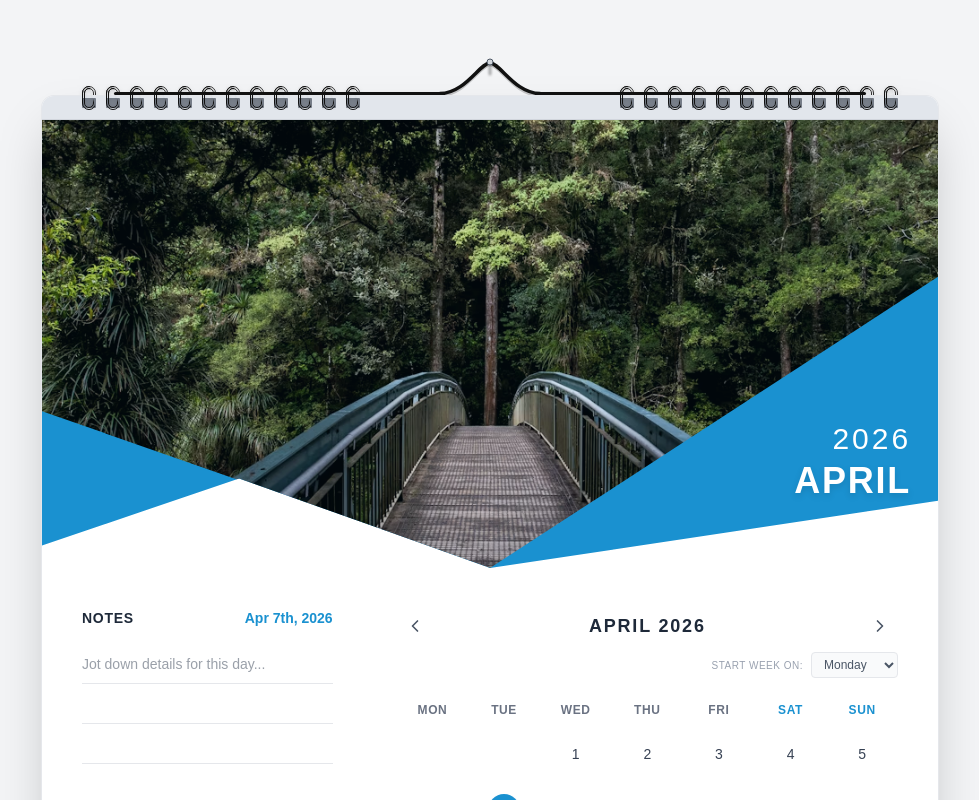
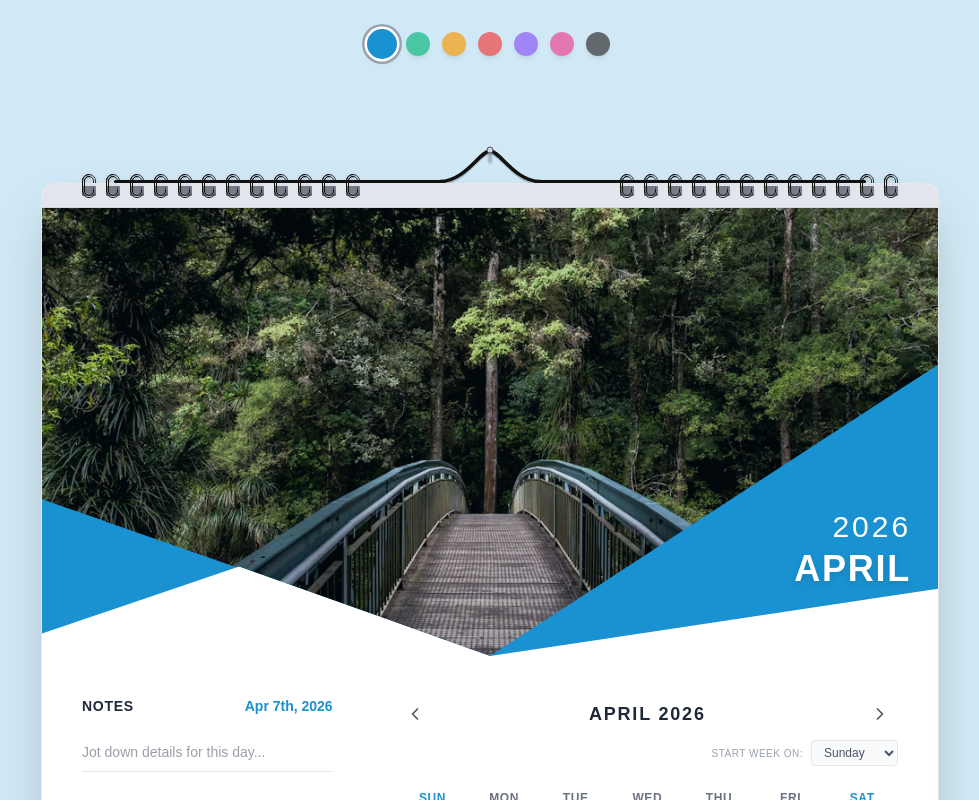
Before and after one commit to sayyed-musab/Interactive-Calendar-Component---takeUForward-Challenge, a Next.js app: page / in a window 1280 px wide. Shown: the top 800 px of the page, without its empty margins (150-1129 px from the left). Built offline with nearby package versions, Linux system fonts and the light colour scheme.

Commit message:
Give option to user to set theme color

```diff
--- a/src/app/page.tsx
+++ b/src/app/page.tsx
@@ -1,10 +1,68 @@
+"use client";
 import WallCalendar from "@/components/WallCalendar";
+import { useState, useEffect } from "react";
+
+const THEME_COLORS: string[][] = [
+  ["#1a91d0", "#d1e9f6"], // Blue -> Light Blue
+  ["#10b981", "#cff5e9"], // Emerald -> Light Emerald
+  ["#f59e0b", "#fef3c7"], // Amber -> Light Amber
+  ["#ef4444", "#fee2e2"], // Red -> Light Red
+  ["#8b5cf6", "#ede9fe"], // Violet -> Light Violet
+  ["#ec4899", "#fce7f3"], // Pink -> Light Pink
+  ["#333333", "#e5e7eb"], // Dark Graphite -> Light Gray
+];
 
 export default function Home() {
+  // Initialize state with the first color pair as default
+  const [themeColor, setThemeColor] = useState<string[]>(THEME_COLORS[0]);
+
+  // 1. Load from localStorage on mount
+  useEffect(() => {
+    const savedColor = localStorage.getItem("calendar-theme");
+    if (savedColor) {
+      try {
+        setThemeColor(JSON.parse(savedColor));
+      } catch (e) {
+        console.error("Failed to parse theme from localStorage", e);
+      }
+    }
+  }, []);
+
+  // 2. Helper function to update state AND localStorage
+  const handleThemeChange = (colorArray: string[]) => {
+    setThemeColor(colorArray);
+    localStorage.setItem("calendar-theme", JSON.stringify(colorArray));
+  };
+
   return (
-    <main className="min-h-screen bg-gray-100 flex items-center justify-center p-4 sm:p-8">
-      <div className="w-full max-w-4xl">
-        <WallCalendar />
+    <main
+      className="min-h-screen flex items-center justify-center p-4 sm:p-8 transition-colors duration-500"
+      style={{ backgroundColor: themeColor[1] }}
+    >
+      <div className="w-full max-w-4xl flex flex-col items-center justify-center transition-transform duration-300">
+        {/* --- WALL COLOR PICKER UI --- */}
+        <div className="w-full flex justify-center gap-3 mb-8">
+          {THEME_COLORS.map((colorArray) => {
+            const firstColor = colorArray[0];
+            const isActive = themeColor[0] === firstColor;
+
+            return (
+              <button
+                key={firstColor}
+                onClick={() => handleThemeChange(colorArray)}
+                className={`w-6 h-6 rounded-full shadow-md transition-all duration-300 ${
+                  isActive
+                    ? "scale-125 ring-2 ring-offset-2 ring-gray-400"
+                    : "hover:scale-110 opacity-70 hover:opacity-100"
+                }`}
+                style={{ backgroundColor: firstColor }}
+                aria-label={`Set theme color to ${firstColor}`}
+              />
+            );
+          })}
+        </div>
+
+        <WallCalendar themeColor={themeColor[0]} />
       </div>
     </main>
   );
--- a/src/components/CalendarGrid.tsx
+++ b/src/components/CalendarGrid.tsx
@@ -20,8 +20,9 @@ interface CalendarGridProps {
   selectedDate: Date;
   onSelectDate: (date: Date) => void;
   notes: Record<string, string>;
-  weekStartsOn: DayOfWeek; // NEW
-  onWeekStartsOnChange: (day: DayOfWeek) => void; // NEW
+  weekStartsOn: DayOfWeek;
+  onWeekStartsOnChange: (day: DayOfWeek) => void;
+  themeColor: string; // NEW
 }
 
 export default function CalendarGrid({
@@ -33,11 +34,9 @@ export default function CalendarGrid({
   notes,
   weekStartsOn,
   onWeekStartsOnChange,
+  themeColor,
 }: CalendarGridProps) {
-  // The base array of days
   const baseDaysOfWeek = ["SUN", "MON", "TUE", "WED", "THU", "FRI", "SAT"];
-
-  // NEW: Dynamically rotate the days array based on the selected start day
   const displayDaysOfWeek = [
     ...baseDaysOfWeek.slice(weekStartsOn),
     ...baseDaysOfWeek.slice(0, weekStartsOn),
@@ -45,8 +44,6 @@ export default function CalendarGrid({
 
   const monthStart = startOfMonth(currentDate);
   const monthEnd = endOfMonth(monthStart);
-
-  // NEW: Pass the `weekStartsOn` option to date-fns so it calculates the grid correctly!
   const startDate = startOfWeek(monthStart, { weekStartsOn });
   const endDate = endOfWeek(monthEnd, { weekStartsOn });
 
@@ -54,7 +51,6 @@ export default function CalendarGrid({
 
   return (
     <div className="w-full flex flex-col">
-      {/* Month Navigation */}
       <div className="flex justify-between items-center mb-2">
         <button
           onClick={onPrevMonth}
@@ -73,7 +69,6 @@ export default function CalendarGrid({
         </button>
       </div>
 
-      {/* NEW: Start Day Selector Dropdown */}
       <div className="flex justify-end items-center mb-6">
         <label className="text-[10px] text-gray-400 uppercase tracking-wider mr-2">
           Start Week On:
@@ -83,7 +78,8 @@ export default function CalendarGrid({
           onChange={(e) =>
             onWeekStartsOnChange(Number(e.target.value) as DayOfWeek)
           }
-          className="text-xs font-medium text-gray-600 bg-gray-50 border border-gray-200 rounded px-2 py-1 focus:outline-none focus:ring-1 focus:ring-[#1a91d0] cursor-pointer"
+          className="text-xs font-medium text-gray-600 bg-gray-50 border border-gray-200 rounded px-2 py-1 focus:outline-none cursor-pointer"
+          style={{ outlineColor: themeColor }} // Dynamic focus outline
         >
           <option value={0}>Sunday</option>
           <option value={1}>Monday</option>
@@ -91,19 +87,19 @@ export default function CalendarGrid({
         </select>
       </div>
 
-      {/* Weekday Headers */}
       <div className="grid grid-cols-7 mb-4">
         {displayDaysOfWeek.map((day) => (
           <div
             key={day}
-            className={`text-center text-xs font-bold tracking-wider ${day === "SUN" || day === "SAT" ? "text-[#1a91d0]" : "text-gray-500"}`}
+            className={`text-center text-xs font-bold tracking-wider ${day === "SUN" || day === "SAT" ? "" : "text-gray-500"}`}
+            // NEW: Dynamic Weekend Colors
+            style={day === "SUN" || day === "SAT" ? { color: themeColor } : {}}
           >
             {day}
           </div>
         ))}
       </div>
 
-      {/* Calendar Days */}
       <div className="grid grid-cols-7 gap-y-4 gap-x-0">
         {calendarDays.map((day, idx) => {
           const isCurrentMonth = isSameMonth(day, monthStart);
@@ -125,16 +121,23 @@ export default function CalendarGrid({
                     className={`w-8 h-8 flex items-center justify-center rounded-full text-sm transition-all
                       ${
                         isSelected
-                          ? "bg-[#1a91d0] text-white shadow-md font-medium"
+                          ? "text-white shadow-md font-medium"
                           : isTodayDate
-                            ? "text-[#1a91d0] font-bold border border-[#1a91d0]"
+                            ? "font-bold border"
                             : "text-gray-700 hover:bg-gray-200 font-medium"
                       }
                     `}
+                    // NEW: Dynamic background for selected, and text/border for today
+                    style={
+                      isSelected
+                        ? { backgroundColor: themeColor }
+                        : isTodayDate
+                          ? { color: themeColor, borderColor: themeColor }
+                          : {}
+                    }
                   >
                     {format(day, "d")}
                   </button>
-
                   {hasNote && (
                     <div className="absolute -bottom-1 w-1.5 h-1.5 bg-red-500 rounded-full"></div>
                   )}
--- a/src/components/WallCalendar.tsx
+++ b/src/components/WallCalendar.tsx
@@ -6,16 +6,13 @@ import CalendarHero from "./CalendarHero";
 import CalendarGrid from "./CalendarGrid";
 import Notes from "./Notes";
 
-// Types for our days (0 = Sunday, 1 = Monday, etc.)
 type DayOfWeek = 0 | 1 | 2 | 3 | 4 | 5 | 6;
 
-export default function WallCalendar() {
+export default function WallCalendar({ themeColor }: { themeColor: string }) {
   const [currentDate, setCurrentDate] = useState(new Date());
   const [selectedDate, setSelectedDate] = useState<Date>(new Date());
   const [notes, setNotes] = useState<Record<string, string>>({});
-
-  // NEW: State for the start day of the week (Default: 1 for Monday)
-  const [weekStartsOn, setWeekStartsOn] = useState<DayOfWeek>(1);
+  const [weekStartsOn, setWeekStartsOn] = useState<DayOfWeek>(0);
 
   useEffect(() => {
     const savedNotes = localStorage.getItem("calendar-notes");
@@ -26,10 +23,7 @@ export default function WallCalendar() {
 
   const handleNextMonth = () => setCurrentDate(addMonths(currentDate, 1));
   const handlePrevMonth = () => setCurrentDate(subMonths(currentDate, 1));
-
-  const handleSelectDate = (date: Date) => {
-    setSelectedDate(date);
-  };
+  const handleSelectDate = (date: Date) => setSelectedDate(date);
 
   const handleNoteChange = (text: string) => {
     if (!selectedDate) return;
@@ -45,14 +39,11 @@ export default function WallCalendar() {
   const currentNoteText = activeDateKey ? notes[activeDateKey] || "" : "";
 
   return (
-    <div className="relative mt-16 w-full max-w-4xl mx-auto transition-transform duration-300">
-      {/* --- TOP BINDING & WALL HANGER UI --- */}
+    <div className="relative mt-24 w-full max-w-4xl mx-auto transition-transform duration-300">
+      {/* --- TOP BINDING & WALL HANGER UI (Kept Exactly the Same) --- */}
       <div className="absolute -top-5 left-0 w-full flex justify-center pointer-events-none">
-        {/* Horizontal Hanger Wire */}
         <div className="absolute top-4 left-[6%] sm:left-[8%] right-[50%] h-0.75 bg-[#111] mr-11.25 rounded-l-full shadow-sm z-10"></div>
         <div className="absolute top-4 left-[50%] right-[6%] sm:right-[8%] h-0.75 bg-[#111] ml-11.25 rounded-r-full shadow-sm z-10"></div>
-
-        {/* Central SVG Hanger Swoop & Nail */}
         <div className="absolute -top-4.5 left-1/2 -translate-x-1/2 w-25 h-10 z-0">
           <svg viewBox="0 0 100 40" className="w-full h-full overflow-visible">
             <path
@@ -90,17 +81,12 @@ export default function WallCalendar() {
             />
           </svg>
         </div>
-
-        {/* The Double-Loop Spirals and Paper Holes */}
         <div className="w-full flex justify-between px-4 sm:px-10 mt-3">
-          {/* Left Group of Spirals */}
           <div className="flex gap-1.5 sm:gap-2.5">
             {[...Array(12)].map((_, i) => (
               <div
                 key={`l-${i}`}
-                className={`relative w-3.5 h-7 flex-col items-center ${
-                  i >= 8 ? "hidden sm:flex" : "flex"
-                }`}
+                className={`relative w-3.5 h-7 flex-col items-center ${i >= 8 ? "hidden sm:flex" : "flex"}`}
               >
                 <div className="absolute -top-0.5 w-3.5 h-6 border-double border-[3px] border-[#333] rounded-full z-0 drop-shadow-sm"></div>
                 <div className="absolute top-2.5 w-3.5 h-2.5 bg-[#7a818c] rounded-[1px] shadow-inner z-20"></div>
@@ -108,15 +94,11 @@ export default function WallCalendar() {
               </div>
             ))}
           </div>
-
-          {/* Right Group of Spirals */}
           <div className="flex gap-1.5 sm:gap-2.5">
             {[...Array(12)].map((_, i) => (
               <div
                 key={`r-${i}`}
-                className={`relative w-3.5 h-7 flex-col items-center ${
-                  i >= 8 ? "hidden sm:flex" : "flex"
-                }`}
+                className={`relative w-3.5 h-7 flex-col items-center ${i >= 8 ? "hidden sm:flex" : "flex"}`}
               >
                 <div className="absolute -top-0.5 w-3.5 h-6 border-double border-[3px] border-[#333] rounded-full z-0 drop-shadow-sm"></div>
                 <div className="absolute top-2.5 w-3.5 h-2.5 bg-[#7a818c] rounded-[1px] shadow-inner z-20"></div>
@@ -131,15 +113,19 @@ export default function WallCalendar() {
       <div className="bg-white shadow-2xl rounded-b-xl rounded-t-xl overflow-hidden flex flex-col w-full relative z-10 ring-1 ring-gray-200">
         <div className="w-full h-6 bg-[#e2e6ec] border-b border-gray-300 relative z-10"></div>
 
-        <CalendarHero currentDate={currentDate} />
+        {/* Pass themeColor down */}
+        <CalendarHero currentDate={currentDate} themeColor={themeColor} />
 
         <div className="flex flex-col-reverse md:flex-row p-6 md:p-10 gap-10 md:gap-16 bg-white">
+          {/* Pass themeColor down */}
           <Notes
             activeDate={selectedDate}
             noteText={currentNoteText}
             onNoteChange={handleNoteChange}
+            themeColor={themeColor}
           />
           <div className="md:w-2/3">
+            {/* Pass themeColor down */}
             <CalendarGrid
               currentDate={currentDate}
               onNextMonth={handleNextMonth}
@@ -147,9 +133,9 @@ export default function WallCalendar() {
               selectedDate={selectedDate}
               onSelectDate={handleSelectDate}
               notes={notes}
-              // NEW: Passing down the state and the setter
               weekStartsOn={weekStartsOn}
               onWeekStartsOnChange={setWeekStartsOn}
+              themeColor={themeColor}
             />
           </div>
         </div>
```
Also changed, not shown: src/components/CalendarHero.tsx (+6 -1 lines), src/components/Notes.tsx (+13 -2 lines).
